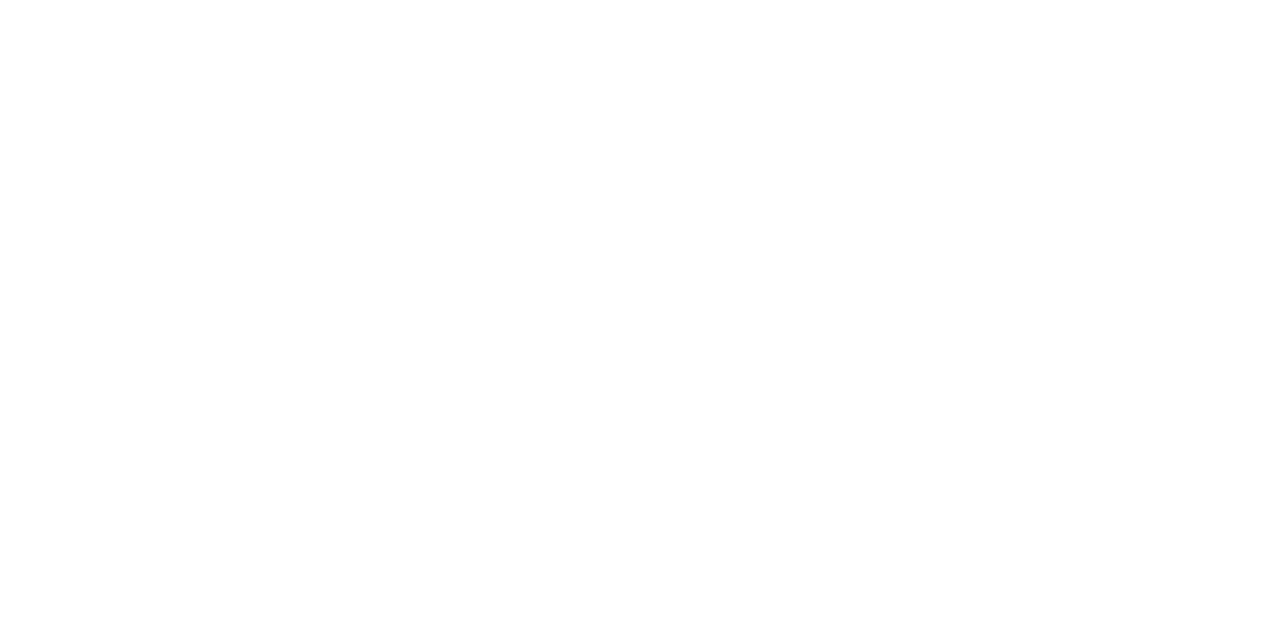
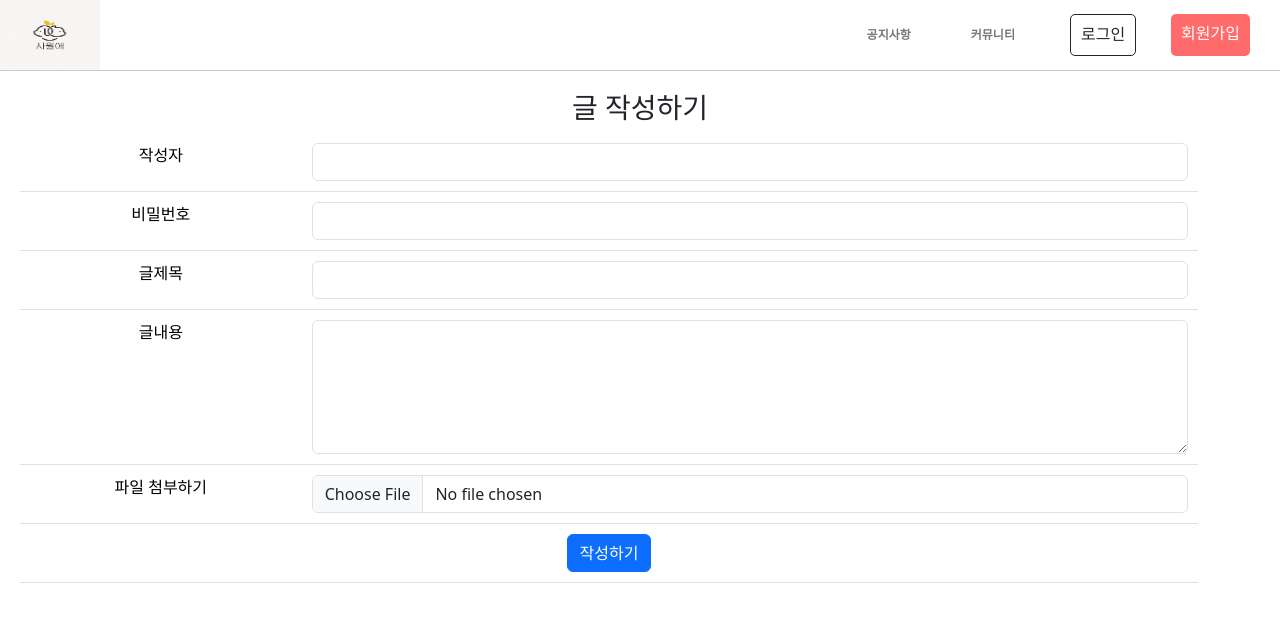
Before and after one commit to Youkwangjin/CozyCords, a React (Create React App) app in the folder frontend/: page /board/detail/1 in a window 1280 px wide. Before the commit this address had no page. Shown: the top 622 px of the page. Built offline with nearby package versions, Linux system fonts and the light colour scheme.

Commit message:
Feat : 게시판(Board) 프론트 작업

```diff
--- a/frontend/package.json
+++ b/frontend/package.json
@@ -12,6 +12,7 @@
     "@testing-library/react": "^13.4.0",
     "@testing-library/user-event": "^13.5.0",
     "axios": "^1.6.5",
+    "bootstrap": "^5.3.3",
     "jwt-decode": "^4.0.0",
     "react": "^18.2.0",
     "react-dom": "^18.2.0",
--- a/frontend/src/App.js
+++ b/frontend/src/App.js
@@ -11,6 +11,10 @@
 import AdminPage from "./components/admin/AdminPage";
 import AdminHeader from "./components/admin/AdminHeader";
 import AdminUserInfoList from "./components/admin/AdminUserInfoList";
+import 'bootstrap/dist/css/bootstrap.min.css';
+import BoardList from "./components/board/BoardList";
+import BoardWrite from "./components/board/BoardWrite";
+import BoardDetail from "./components/board/BoardDetail";
 
 function App() {
     return (
@@ -23,6 +27,9 @@
                         {/* 사용자 라우트 */}
                         <Route path="/login" element={<WithHeader><LoginPage/></WithHeader>}/>
                         <Route path="/signup" element={<WithHeader><SignUpPage/></WithHeader>}/>
+                        <Route path="/board" element={<WithHeader><BoardList/></WithHeader>}/>
+                        <Route path="/board/write" element={<WithHeader><BoardWrite/></WithHeader>}/>
+                        <Route path="/board/detail/:boardId" element={<WithHeader><BoardDetail/></WithHeader>}/>
                         <Route path="/profile/update/:userNo" element={<WithHeader><MyUpdatePage/></WithHeader>} />
                         <Route path="/profile/delete/:userNo" element={<WithHeader><MyDeletePage/></WithHeader>}/>
                         {/* 관리자 라우트 */}
--- /dev/null
+++ b/frontend/src/components/board/BoardDetail.jsx
@@ -0,0 +1,53 @@
+import React from 'react';
+import 'bootstrap/dist/css/bootstrap.min.css';
+
+function BoardDetail() {
+    return (
+        <div style={{ margin: '20px' }}>
+            <h3 style={{ textAlign: 'center' }}>글 작성하기</h3>
+            <form>
+                <table className="table" style={{ width: '95%' }}>
+                    <tbody>
+                    <tr>
+                        <td>작성자</td>
+                        <td>
+                            <input type="text" name="boardWriter" className="form-control" />
+                        </td>
+                    </tr>
+                    <tr>
+                        <td>비밀번호</td>
+                        <td>
+                            <input type="password" name="boardPassword" className="form-control" />
+                        </td>
+                    </tr>
+                    <tr>
+                        <td>글제목</td>
+                        <td>
+                            <input type="text" name="boardTitle" className="form-control" />
+                        </td>
+                    </tr>
+                    <tr>
+                        <td>글내용</td>
+                        <td>
+                            <textarea rows="5" className="form-control" name="boardContents" />
+                        </td>
+                    </tr>
+                    <tr>
+                        <td>파일 첨부하기</td>
+                        <td>
+                            <input type="file" name="boardFile" className="form-control" />
+                        </td>
+                    </tr>
+                    <tr>
+                        <td colSpan="2" style={{ textAlign: 'center' }}>
+                            <button type="submit" className="btn btn-primary">작성하기</button>
+                        </td>
+                    </tr>
+                    </tbody>
+                </table>
+            </form>
+        </div>
+    );
+}
+
+export default BoardDetail;
--- /dev/null
+++ b/frontend/src/components/board/BoardList.jsx
@@ -0,0 +1,47 @@
+import React, { useState } from 'react';
+import { Link } from 'react-router-dom';
+import '../../style/board/BoardList.css';
+
+function BoardList() {
+    // 예시 데이터 (추후 백엔드 API 설계 해야함!)
+    const [boardList] = useState([
+        { boardId: 1, boardTitle: '첫 번째 게시글', boardWriter: '작성자1', boardCreateTime: '2023-03-23', boardHits: 100 },
+        { boardId: 2, boardTitle: '두 번째 게시글', boardWriter: '작성자2', boardCreateTime: '2023-03-24', boardHits: 150 },
+
+    ]);
+
+    return (
+        <div className="board-list-container">
+            <div className="board-list-header">
+                <h3 className="board-list-title">공지 목록</h3>
+                <div className="board-list-link">
+                    <Link to="/board/write" className="btn btn-primary">작성하기</Link>
+                </div>
+            </div>
+            <table className="table">
+                <thead>
+                <tr>
+                    <th>순번</th>
+                    <th>제목</th>
+                    <th>작성자</th>
+                    <th>작성일</th>
+                    <th>조회수</th>
+                </tr>
+                </thead>
+                <tbody>
+                {boardList.map(board => (
+                    <tr key={board.boardId}>
+                        <td>{board.boardId}</td>
+                        <td><Link to={`/board/detail/${board.boardId}`}>{board.boardTitle}</Link></td>
+                        <td>{board.boardWriter}</td>
+                        <td>{board.boardCreateTime}</td>
+                        <td>{board.boardHits}</td>
+                    </tr>
+                ))}
+                </tbody>
+            </table>
+        </div>
+    );
+}
+
+export default BoardList;
--- /dev/null
+++ b/frontend/src/components/board/BoardWrite.jsx
@@ -0,0 +1,53 @@
+import React from 'react';
+import 'bootstrap/dist/css/bootstrap.min.css';
+
+function BoardWrite() {
+    return (
+        <div style={{ margin: '20px' }}>
+            <h3 style={{ textAlign: 'center' }}>글 작성하기</h3>
+            <form>
+                <table className="table" style={{ width: '95%' }}>
+                    <tbody>
+                    <tr>
+                        <td>작성자</td>
+                        <td>
+                            <input type="text" name="boardWriter" className="form-control" />
+                        </td>
+                    </tr>
+                    <tr>
+                        <td>비밀번호</td>
+                        <td>
+                            <input type="password" name="boardPassword" className="form-control" />
+                        </td>
+                    </tr>
+                    <tr>
+                        <td>글제목</td>
+                        <td>
+                            <input type="text" name="boardTitle" className="form-control" />
+                        </td>
+                    </tr>
+                    <tr>
+                        <td>글내용</td>
+                        <td>
+                            <textarea rows="5" className="form-control" name="boardContents" />
+                        </td>
+                    </tr>
+                    <tr>
+                        <td>파일 첨부하기</td>
+                        <td>
+                            <input type="file" name="boardFile" className="form-control" />
+                        </td>
+                    </tr>
+                    <tr>
+                        <td colSpan="2" style={{ textAlign: 'center' }}>
+                            <button type="submit" className="btn btn-primary">작성하기</button>
+                        </td>
+                    </tr>
+                    </tbody>
+                </table>
+            </form>
+        </div>
+    );
+}
+
+export default BoardWrite;
--- a/frontend/src/components/header/Header.jsx
+++ b/frontend/src/components/header/Header.jsx
@@ -11,7 +11,7 @@
                 </Link>
             </div>
             <nav className="navigation">
-                <Link to="/announcement">공지사항</Link>
+                <Link to="/board">공지사항</Link>
                 <Link to="/community">커뮤니티</Link>
             </nav>
             <div className="header-links">
--- /dev/null
+++ b/frontend/src/style/board/BoardList.css
@@ -0,0 +1,29 @@
+.board-list-container {
+    width: 95%;
+    margin: 20px auto;
+}
+
+.board-list-header {
+    display: flex;
+    justify-content: space-between;
+    align-items: center;
+    margin-bottom: 20px;
+}
+
+.board-list-title {
+    flex: 1;
+}
+
+.table {
+    width: 100%;
+    margin-bottom: 20px;
+}
+
+.table th, .table td {
+    text-align: center;
+    padding: 10px;
+}
+
+.table th {
+    background-color: #f9f9f9;
+}
```
Also changed, not shown: 1 other file (tests, documents, lock files or other folders).
